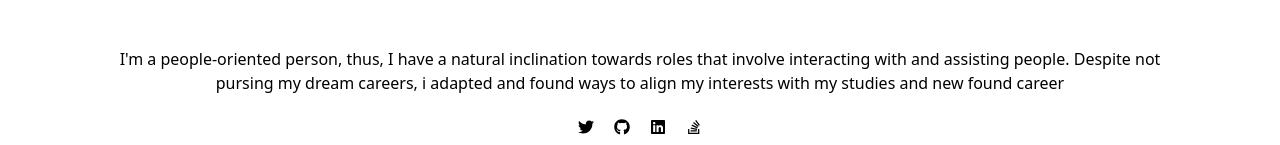
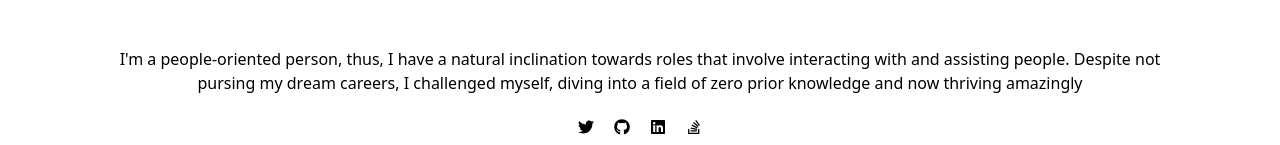
Before and after one commit to JoanaQuadzie/joana-portfolio, a React (Create React App) app: page / in a window 1280 px wide. Shown: the part 429-574 px from the top of the page. Built offline with nearby package versions, Linux system fonts and the light colour scheme.

Commit message:
a few changes made

```diff
--- a/src/components/about.jsx
+++ b/src/components/about.jsx
@@ -11,7 +11,7 @@ export default function About() {
         administration program with ALISON after university, which led to a role
         as a school administrator. Craving more growth, I challenged myself and
         joined the GROW Web Development program by Generation Ghana here I am
-        today pursuing the course i never imagined.
+        today pursuing the career i never imagined.
       </p>
     </section>
   );
--- a/src/components/hero.jsx
+++ b/src/components/hero.jsx
@@ -28,8 +28,8 @@ export default function Hero() {
           <p className="px-24 text-center">
             I'm a people-oriented person, thus, I have a natural inclination
             towards roles that involve interacting with and assisting people.
-            Despite not pursing my dream careers, i adapted and found ways to
-            align my interests with my studies and new found career
+            Despite not pursing my dream careers, I challenged myself, diving
+            into a field of zero prior knowledge and now thriving amazingly
           </p>
           <div className="flex justify-center my-6 space-x-5">
             <FaTwitter />
```
